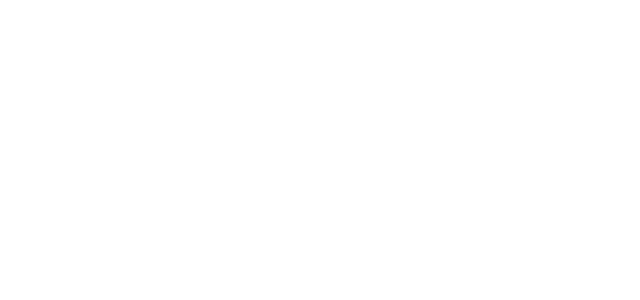
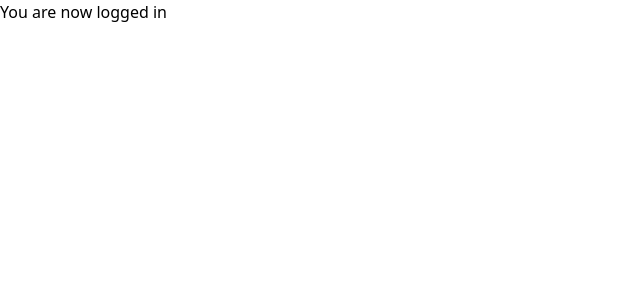
Before and after one commit to BilalHammi/LoginPage-React, a React (Vite) app: page /home in a window 1280 px wide. Before the commit this address had no page. Shown: the top 300 px of the page, without its empty margins (0-640 px from the left). Built offline with nearby package versions, Linux system fonts and the light colour scheme.

Commit message:
Added Navigation after user logged in with account

```diff
--- a/package.json
+++ b/package.json
@@ -11,6 +11,7 @@
   },
   "dependencies": {
     "firebase": "^10.0.0",
+    "prop-types": "^15.8.1",
     "react": "^18.2.0",
     "react-dom": "^18.2.0",
     "react-router-dom": "^6.14.1"
--- a/src/App.jsx
+++ b/src/App.jsx
@@ -1,6 +1,7 @@
 import { Routes, Route } from "react-router-dom";
 import Login from "./Login";
 import Register from "./Register";
+import Home from "./Home";
 
 function App() {
   return (
@@ -8,6 +9,7 @@
       <Routes>
         <Route path="/" element={<Login />} />
         <Route path="/register" element={<Register />} />
+        <Route path="/home" element={<Home />} />
       </Routes>
     </>
   );
--- /dev/null
+++ b/src/Home.jsx
@@ -0,0 +1,11 @@
+
+function Home() {
+    return (
+        <>
+            <div>
+                <h1 className="font-bold">You are now logged in</h1>
+            </div>
+        </>
+    )
+}
+export default Home
--- a/src/Login.jsx
+++ b/src/Login.jsx
@@ -1,4 +1,4 @@
-import { Link } from "react-router-dom";
+import { Link, useNavigate } from "react-router-dom";
 import Googlebutton from './Googlebutton';
 import { useState } from 'react';
 import { getAuth, signInWithEmailAndPassword } from "firebase/auth";
@@ -13,16 +13,18 @@
       x.type = "password";
     }
   }
+  const navigate = useNavigate();
   const auth = getAuth();
   const [email, setemail] = useState("");
   const [password, setpassword] = useState("");
+
   const SignIn = () => {
     signInWithEmailAndPassword(auth, email, password)
       .then((userCredential) => {
-        // Signed in
         const user = userCredential.user;
         console.log(user);
         alert("You have Logged into your account!")
+        navigate("/home");
       })
       .catch((error) => {
         const errorCode = error.code;
@@ -45,7 +47,7 @@
                   <input type="text" name='E-mail' placeholder='E-mail' className='mt-14 w-3/4 rounded-lg bg-white text-center py-2 font-bold border-2 border-black' required onChange={(e) => setemail(e.target.value)}/>
                 </div>
                 <div className='flex justify-center'>
-                  <input type="password" name='password' id="password" placeholder='Password' className='mt-12 w-3/4 rounded-lg bg-white text-center py-2 font-bold border-2 border-black' required onChange={(e) => setpassword(e.target.value)} />
+                  <input type="password" name='password' id="password" placeholder='Password' className='mt-12 w-3/4 rounded-lg bg-white text-center py-2 font-bold border-2 border-black' required onChange={(e) => setpassword(e.target.value)}/>
                 </div>
                 <div className='flex justify-center'>
                   <input type="submit" value="Submit" className='mt-10 w-3/4 rounded-lg bg-gray-600 text-center py-2 font-bold border-2 border-black hover:bg-black hover:text-white' onClick={SignIn} />
--- a/src/Register.jsx
+++ b/src/Register.jsx
@@ -1,4 +1,3 @@
-import './index.css'
 import { Link } from "react-router-dom";
 import { getAuth, createUserWithEmailAndPassword } from "firebase/auth";
 import Googlebutton from './Googlebutton';
```
Also changed, not shown: 1 other file (tests, documents, lock files or other folders).
